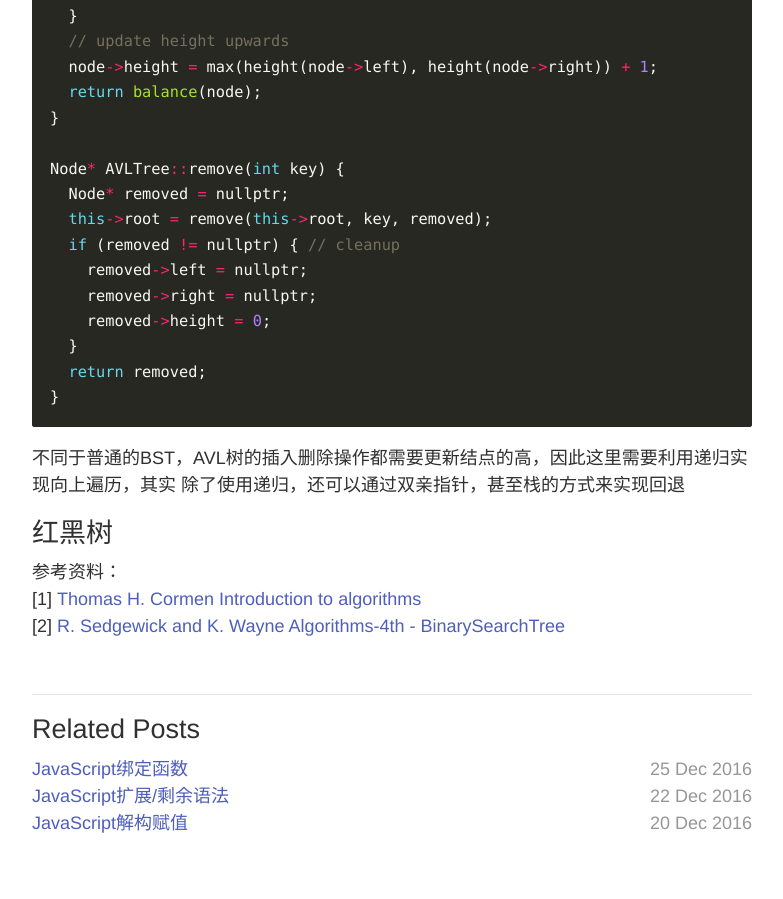
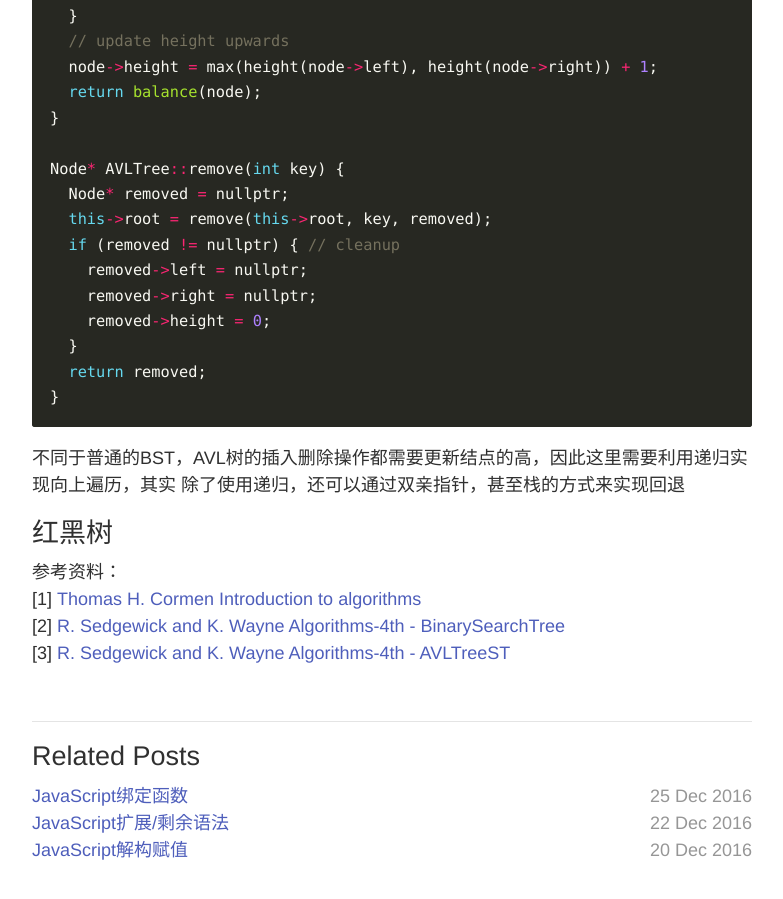
Before and after one commit to skylerlee/codelet, a Jekyll site: the page built from _posts/2016-02-05-searching.md, in a window 1280 px wide and 900 px high, scrolled down 7318 px. Shown: the whole window, without its empty margins (248-1031 px from the left). Built offline with Jekyll 4.4.1, drawn with Linux system fonts in a browser that asks for light colours; comment, search, counter and statistics services are not loaded; before the commit the page ends 8191 px from its top, so only the background shows below that.

Commit message:
Update refs

```diff
--- a/_posts/2016-02-05-searching.md
+++ b/_posts/2016-02-05-searching.md
@@ -316,3 +316,4 @@ Node* AVLTree::remove(int key) {
 参考资料：
 [1] [Thomas H. Cormen Introduction to algorithms](https://mitpress.mit.edu/books/introduction-algorithms)
 [2] [R. Sedgewick and K. Wayne Algorithms-4th - BinarySearchTree](https://algs4.cs.princeton.edu/32bst/)
+[3] [R. Sedgewick and K. Wayne Algorithms-4th - AVLTreeST](https://algs4.cs.princeton.edu/code/edu/princeton/cs/algs4/AVLTreeST.java.html)
```
